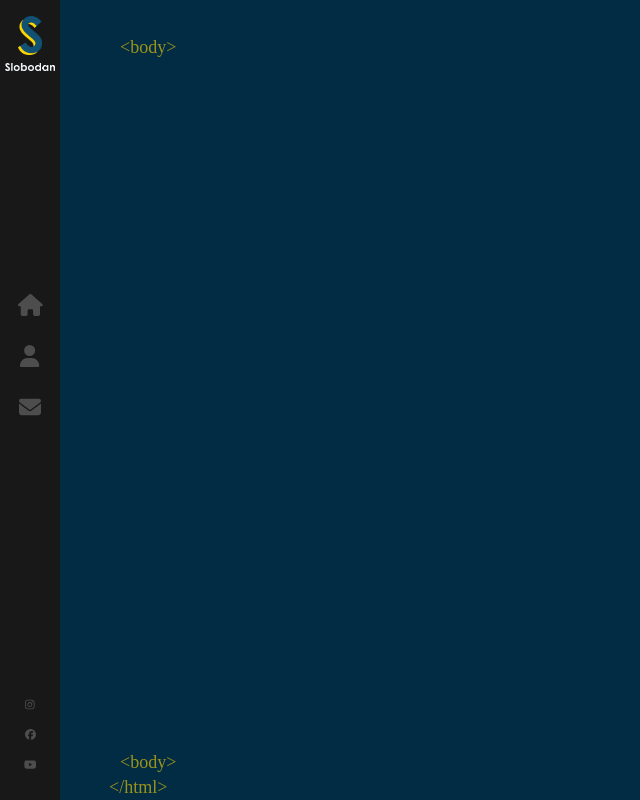
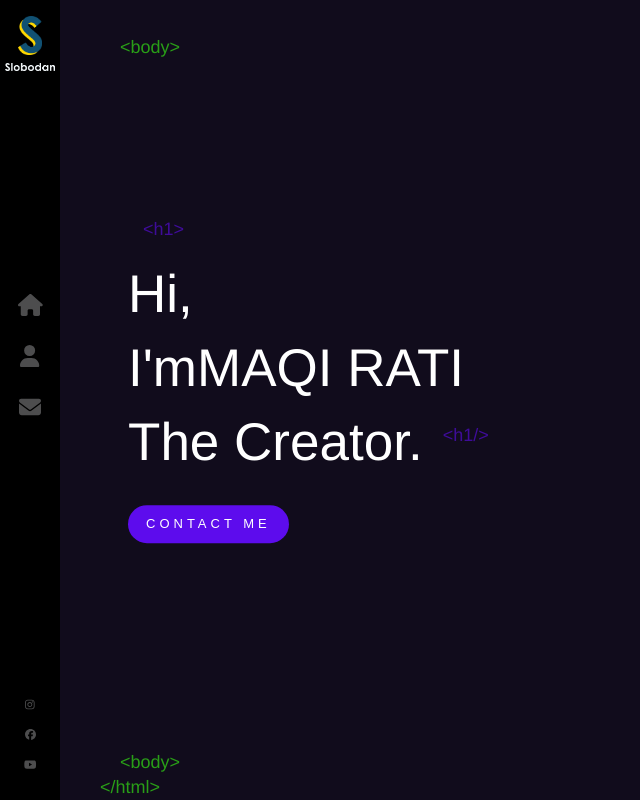
Before and after one commit to jordanfoote/maqi-rati-portfolio, a React (Create React App) app: page / in a window 1280 px wide. Shown: the whole page, without its empty margins (0-640 px from the left). Built offline with nearby package versions, Linux system fonts and the light colour scheme.

Commit message:
updating home page

```diff
--- a/src/App.js
+++ b/src/App.js
@@ -1,12 +1,15 @@
 import './App.scss'
 import { Routes, Route } from 'react-router-dom'
 import Layout from './components/Layout'
+import Home from './components/Home'
 
 function App() {
   return (
     <>
       <Routes>
-        <Route path="/" element={<Layout />} />
+        <Route path="/" element={<Layout />}>
+          <Route index element={<Home />} />
+        </Route>
       </Routes>
     </>
   )
--- a/src/App.scss
+++ b/src/App.scss
@@ -11,14 +11,16 @@ $primary-color: #ffd700;
 
 @font-face {
   font-family: 'La Belle Aurore';
-  src: url('./assets/fonts/LaBelleAurore.woff2') format('woff2');
+  src: url('./assets/fonts/LaBelleAurore.woff2') format('woff2'),
+  url('./assets/fonts/LaBelleAurore.woff') format('woff');
   font-weight: normal;
   font-style: normal;
 }
 
 @font-face {
   font-family: 'Coolvetica';
-  src: url('./assets/fonts/CoolveticaRg-Regular.woff2') format('woff2');
+  src: url('./assets/fonts/CoolveticaRg-Regular.woff2') format('woff2'),
+  url('./assets/fonts/CoolveticaRg-Regular.woff') format('woff');
   font-weight: normal;
   font-style: normal;
 }
@@ -27,42 +29,3 @@ input,
 textarea {
   font-family: 'Helvetica Neue', sans-serif;
 }
-
-.App {
-  text-align: center;
-}
-
-.App-logo {
-  height: 40vmin;
-  pointer-events: none;
-}
-
-@media (prefers-reduced-motion: no-preference) {
-  .App-logo {
-    animation: App-logo-spin infinite 20s linear;
-  }
-}
-
-.App-header {
-  background-color: #282c34;
-  min-height: 100vh;
-  display: flex;
-  flex-direction: column;
-  align-items: center;
-  justify-content: center;
-  font-size: calc(10px + 2vmin);
-  color: white;
-}
-
-.App-link {
-  color: #61dafb;
-}
-
-@keyframes App-logo-spin {
-  from {
-    transform: rotate(0deg);
-  }
-  to {
-    transform: rotate(360deg);
-  }
-}
--- /dev/null
+++ b/src/components/AnimatedLetters/index.js
@@ -0,0 +1,15 @@
+import '.index.scss'
+
+const AnimatedLetters = ({ letterClass, strArray, idx }) => {
+  return (
+    <span>
+      {strArray.map((char, i) => (
+        <span key={char + i} className={`${letterClass} _${i + idx}`}>
+          {char}
+        </span>
+      ))}
+    </span>
+  )
+}
+
+export default AnimatedLetters
--- /dev/null
+++ b/src/components/AnimatedLetters/index.scss
@@ -0,0 +1,7 @@
+.text-animate {
+    display: inline-block;
+    opacity: 0;
+    animation: bounceIn 1s 1s;
+    animation-fill-mode: forwards;
+    min-width: 10px;
+}
--- /dev/null
+++ b/src/components/Home/index.js
@@ -0,0 +1,41 @@
+import { useEffect, useState } from 'react'
+import { Link } from 'react-router-dom'
+import LogoTitle from '../../assets/images/logo-s.png'
+import AnimatedLetters from '../AnimatedLetters'
+import './index.scss'
+
+const Home = () => {
+  const [letterClass, setLetterClass] = useState('text-animate')
+  const nameArray = ['M', 'A', 'Q', 'I', ' ', 'R', 'A', 'T', 'I']
+  const jobArray = ['T', 'h', 'e', ' ', 'C', 'r', 'e', 'a', 't', 'o', 'r', '.']
+
+  return (
+    <div className="container home-page">
+      <div className="text-zone">
+        <h1>
+          <span className={letterClass}>H</span>
+          <span className={`${letterClass} _12`}>i,</span>
+          <br />
+          <span className={`${letterClass} _13`}>I</span>
+          <span className={`${letterClass} _14`}>'m</span>
+          <AnimatedLetters
+            letterClass={letterClass}
+            strArray={nameArray}
+            idx={15}
+          />
+          <br />
+          <AnimatedLetters
+            letterClass={letterClass}
+            strArray={jobArray}
+            idx={22}
+          />
+        </h1>
+        <Link to="/contact" className="flat-button">
+          CONTACT ME
+        </Link>
+      </div>
+    </div>
+  )
+}
+
+export default Home
--- /dev/null
+++ b/src/components/Home/index.scss
@@ -0,0 +1,78 @@
+.home-page {
+
+    .text-zone {
+        position: absolute;
+        left: 10%;
+        top: 50%;
+        transform: translateY(-50%);
+        width: 40%;
+        max-height: 90%;
+    }
+
+    h1 {
+        color: #fff;
+        font-size: 53px;
+        margin: 0;
+        font-weight: 400;
+
+        &::before {
+            content: '<h1>';
+            color: #5d0ced;
+            font-size: 18px;
+            position: absolute;
+            margin-top: -40px;
+            left: 15px;
+            opacity: 0.6;
+        }
+
+        &::after {
+            content: '<h1/>';
+            color: #5d0ced;
+            font-size: 18px;
+            position: absolute;
+            margin-top: 18px;
+            margin-left: 20px;
+            animation: fadeIn 1s 1.7s backwards;
+            opacity: 0.6;
+        }
+
+        img {
+            width: 32px;
+            margin-left: 20px;
+            opacity: 0;
+            height: auto;
+            animation: rotateIn 1s linear both;
+            animation-delay: 1.4s
+        }
+    }
+
+    h2 {
+        color: #8d8d8d;
+        margin-top: 20px;
+        font-weight: 400;
+        font-size: 11px;
+        letter-spacing: 3px;
+        animation: fadeIn 1s 1.8s backwards;
+    }
+
+    .flat-button {
+        color: #ffffff;
+        background-color: #5d0ced;
+        font-size: 13px;
+        font-weight: 400;
+        letter-spacing: 4px;
+        font-family: sans-serif;
+        text-decoration: none;
+        padding: 10px 18px;
+        border-radius: 5em;
+        margin-top: 25px;
+        float: left;
+        animation: fadeInAnimation 1s 1.8s backwards;
+        white-space: nowrap;
+
+        &:hover {
+            border: 1px solid #39ff14;
+            box-shadow: 0 0 10px 3px #39ff14;
+        }
+    }
+}
--- a/src/components/Layout/index.scss
+++ b/src/components/Layout/index.scss
@@ -10,15 +10,29 @@
 }
 
 .tags {
-    color: #ffd700;
+    color: #39ff14;
     opacity: 0.6;
     position: absolute;
     bottom: 0;
     left: 120px;
     font-size: 18px;
-    font-family: 'La Belle Aurore';
 }
 
 .bottom-tag-html {
     margin-left: -20px;
 }
+
+.container {
+    width: 100%;
+    will-change: contents;
+    height: 90%;
+    min-height: 566px;
+    position: absolute;
+    opacity: 0;
+    top: 5%;
+    margin: 0 auto;
+    z-index: 1;
+    transform-style: preserve-3d;
+    animation: fadeIn 1s forwards;
+    animation-delay: 1s;
+}
--- a/src/components/Sidebar/index.scss
+++ b/src/components/Sidebar/index.scss
@@ -1,5 +1,5 @@
 .nav-bar {
-    background: #181818;
+    background: #000000;
     width: 60px;
     height: 100%;
     position: absolute;
@@ -47,7 +47,7 @@
             }
 
             &:hover {
-                color: #ffd700;
+                color: #5d0ced;
 
                 svg {
                 opacity: 0;
@@ -92,7 +92,7 @@
 
         s.active {
             svg {
-                color: #ffd700;
+                color: #5d0ced;
             }
         }
     }
@@ -115,7 +115,7 @@
                 line-height: 16px;
 
                 &:hover svg {
-                    color: #ffd700;
+                    color: #5d0ced;
                 }
             }
         }
--- a/src/index.css
+++ b/src/index.css
@@ -4,11 +4,11 @@ html {
 
 body {
   margin: 0;
-  font: 300 11px/1.4 'Helvetica Neue', 'sans-serif';
+  font: 300 11px/1.4 'Helvetica Neue', sans-serif;
   color: #444;
   -webkit-font-smoothing: antialiased;
   -moz-osx-font-smoothing: grayscale;
-  background: #022c43;
+  background: #110c1c;
   overflow: hidden;
   display: block;
 }
--- a/src/index.js
+++ b/src/index.js
@@ -1,17 +1,18 @@
 import React from 'react'
-import ReactDOM from 'react-dom/client'
+import ReactDOM from 'react-dom'
 import './index.css'
 import App from './App'
 import reportWebVitals from './reportWebVitals'
 import { BrowserRouter } from 'react-router-dom'
 
-const root = ReactDOM.createRoot(document.getElementById('root'))
-root.render(
+ReactDOM.render(
   <React.StrictMode>
     <BrowserRouter>
       <App />
     </BrowserRouter>
-  </React.StrictMode>
+    ,
+  </React.StrictMode>,
+  document.getElementById('root')
 )
 
 // If you want to start measuring performance in your app, pass a function
```
